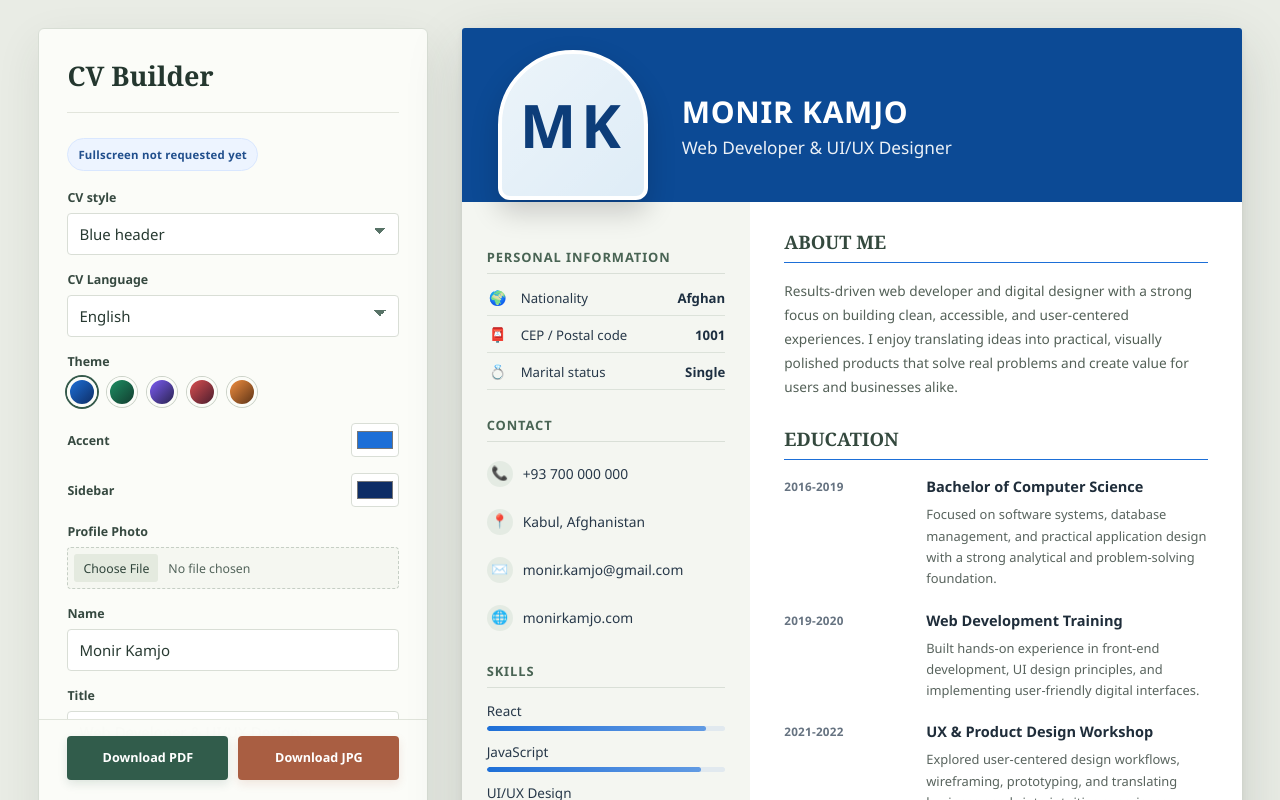
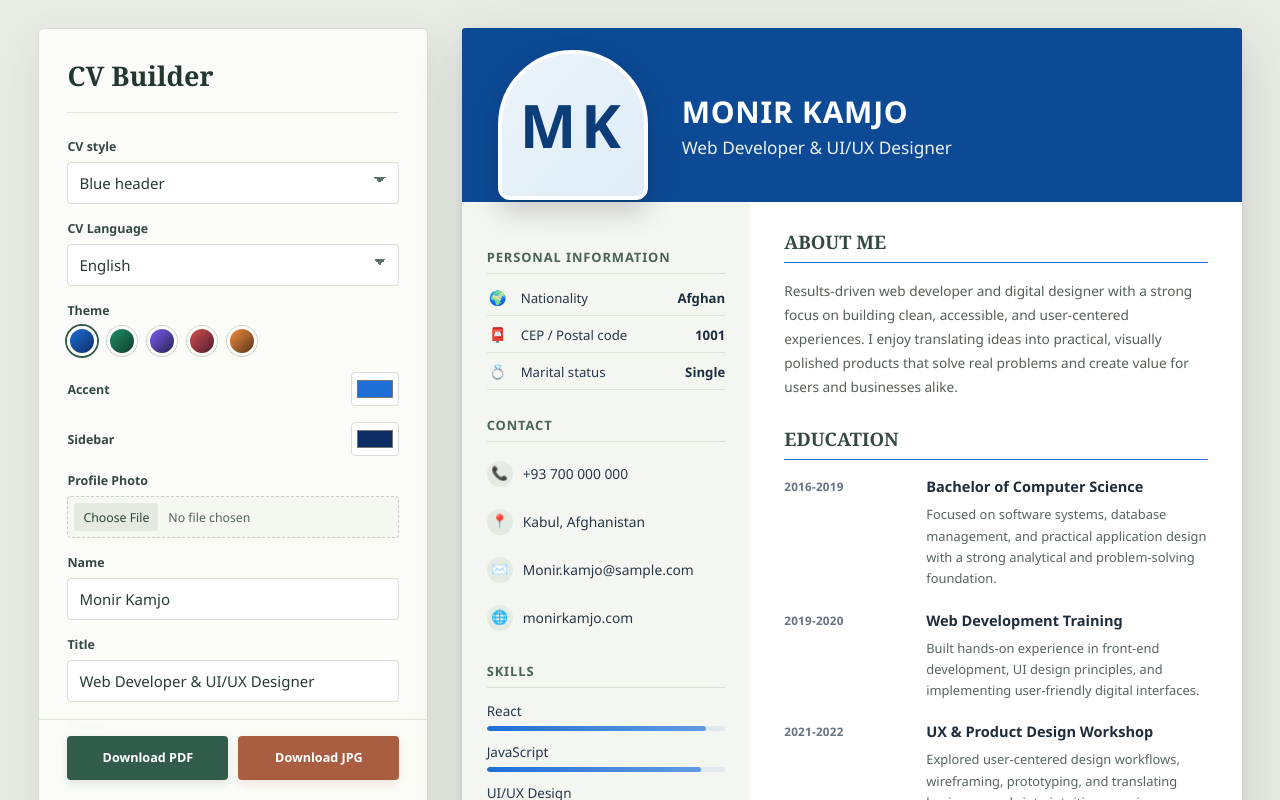
Before and after one commit to Monir-K/Make-My-Resume, a React (Vite) app: page / in a window 1280 px wide. Shown: the top 800 px of the page. Built offline with nearby package versions, Linux system fonts and the light colour scheme.

Commit message:
Update email placeholder

```diff
--- a/src/App.jsx
+++ b/src/App.jsx
@@ -520,7 +520,7 @@ const initialProfile = {
   title: 'Web Developer & UI/UX Designer',
   phone: '+93 700 000 000',
   address: 'Kabul, Afghanistan',
-  email: 'monir.kamjo@gmail.com',
+  email: 'Monir.kamjo@sample.com',
   website: 'monirkamjo.com',
   nationality: 'Afghan',
   postalCode: '1001',
@@ -621,8 +621,6 @@ const hobbyOptions = [
 ]
 
 function App() {
-  const [fullscreenStatus, setFullscreenStatus] = useState('idle')
-
   useEffect(() => {
     let attemptedFullscreen = false
 
@@ -630,7 +628,6 @@ function App() {
       if (attemptedFullscreen) return
       attemptedFullscreen = true
 
-      const doc = document.documentElement
       const elem = document.documentElement
       const requestFullscreen =
         elem.requestFullscreen ||
@@ -639,24 +636,17 @@ function App() {
         elem.msRequestFullscreen
 
       if (typeof requestFullscreen !== 'function') {
-        setFullscreenStatus('blocked')
         return
       }
 
       try {
         await requestFullscreen.call(elem)
-        setFullscreenStatus(document.fullscreenElement ? 'enabled' : 'blocked')
       } catch {
-        setFullscreenStatus('blocked')
-      }
-
-      if (!document.fullscreenElement && !doc.webkitFullscreenElement && !doc.mozFullScreenElement) {
-        setFullscreenStatus('blocked')
+        // Some browsers block fullscreen requests unless the page is served over localhost/HTTPS.
       }
     }
 
     const onFirstMouseMove = () => {
-      setFullscreenStatus('requesting')
       tryEnterFullscreen()
       window.removeEventListener('mousemove', onFirstMouseMove, { passive: true })
     }
@@ -953,13 +943,6 @@ function App() {
     <div className="builder-layout" dir={isRtl ? 'rtl' : 'ltr'}>
       <aside className="editor-panel">
         <h2>{labels.builder}</h2>
-
-        <div className={`fullscreen-status ${fullscreenStatus}`}>
-          {fullscreenStatus === 'enabled' && 'Fullscreen enabled'}
-          {fullscreenStatus === 'requesting' && 'Requesting fullscreen…'}
-          {fullscreenStatus === 'blocked' && 'Fullscreen blocked by browser'}
-          {fullscreenStatus === 'idle' && 'Fullscreen not requested yet'}
-        </div>
 
         <div className="field-group">
           <label>{labels.templateStyle}</label>
```
